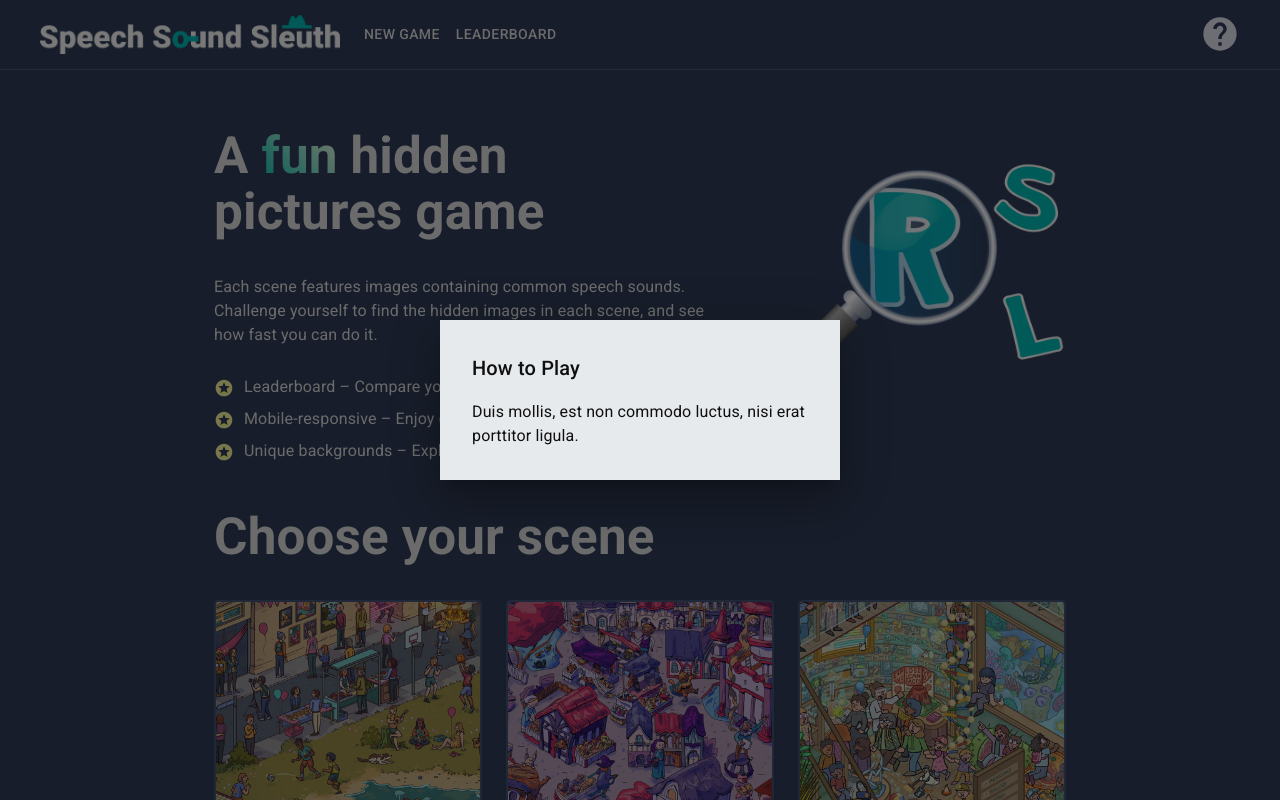
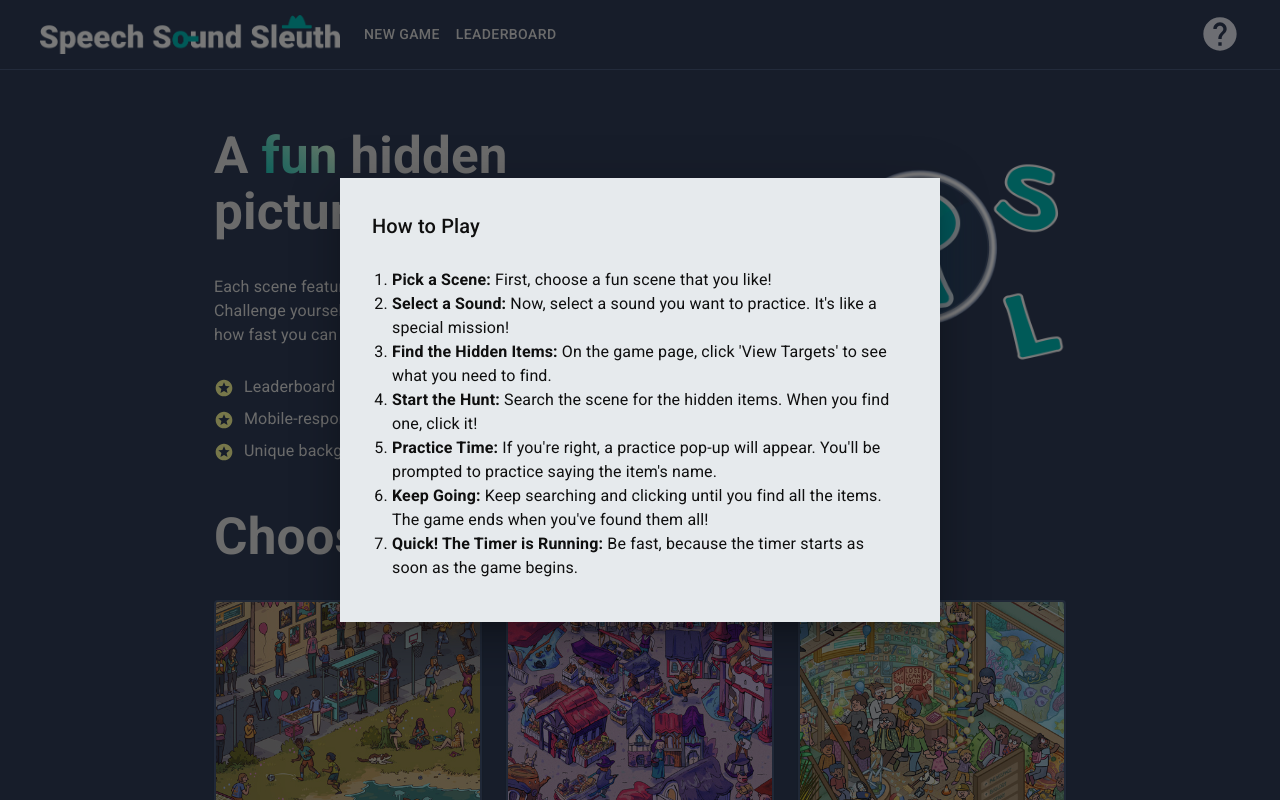
Before and after one commit to kristenmazza/speech-sound-sleuth-frontend, a React (Vite) app: page / in a window 1280 px wide. Both pictures are taken after a click on the button "How to Play". Shown: the top 800 px of the page. Built offline with nearby package versions, Linux system fonts and the light colour scheme.

Commit message:
Adjust modal styles and content

```diff
--- a/src/components/HelpModal.module.css
+++ b/src/components/HelpModal.module.css
@@ -1,3 +1,9 @@
 .iconButtonPadding {
   padding: 0 !important;
 }
+
+.modalList {
+  padding: 10px 10px 10px 20px;
+  margin: 0;
+  font-size: 1rem;
+}
--- a/src/components/HelpModal.tsx
+++ b/src/components/HelpModal.tsx
@@ -11,10 +11,12 @@ const style = {
   top: '50%',
   left: '50%',
   transform: 'translate(-50%, -50%)',
-  maxWidth: 400,
+  maxWidth: 600,
   bgcolor: 'rgb(230, 234, 237)',
   boxShadow: 24,
   p: 4,
+  maxHeight: '70%',
+  overflowY: 'auto',
 };
 
 export default function HelpModal() {
@@ -46,7 +48,35 @@ export default function HelpModal() {
             How to Play
           </Typography>
           <Typography id='modal-modal-description' sx={{ mt: 2 }}>
-            Duis mollis, est non commodo luctus, nisi erat porttitor ligula.
+            <ol className={styles.modalList}>
+              <li>
+                <b>Pick a Scene:</b> First, choose a fun scene that you like!
+              </li>
+              <li>
+                <b>Select a Sound:</b> Now, select a sound you want to practice.
+                It's like a special mission!
+              </li>
+              <li>
+                <b>Find the Hidden Items:</b> On the game page, click 'View
+                Targets' to see what you need to find.
+              </li>
+              <li>
+                <b>Start the Hunt:</b> Search the scene for the hidden items.
+                When you find one, click it!
+              </li>
+              <li>
+                <b>Practice Time:</b> If you're right, a practice pop-up will
+                appear. You'll be prompted to practice saying the item's name.
+              </li>
+              <li>
+                <b>Keep Going:</b> Keep searching and clicking until you find
+                all the items. The game ends when you've found them all!
+              </li>
+              <li>
+                <b>Quick! The Timer is Running:</b> Be fast, because the timer
+                starts as soon as the game begins.
+              </li>
+            </ol>
           </Typography>
         </Box>
       </Modal>
--- a/src/pages/Game/PracticeModal.tsx
+++ b/src/pages/Game/PracticeModal.tsx
@@ -16,8 +16,7 @@ const style = {
   left: '50%',
   transform: 'translate(-50%, -50%)',
   width: 400,
-  bgcolor: 'background.paper',
-  border: '2px solid #000',
+  bgcolor: 'rgb(230, 234, 237)',
   boxShadow: 24,
   p: 4,
   display: 'flex',
```
